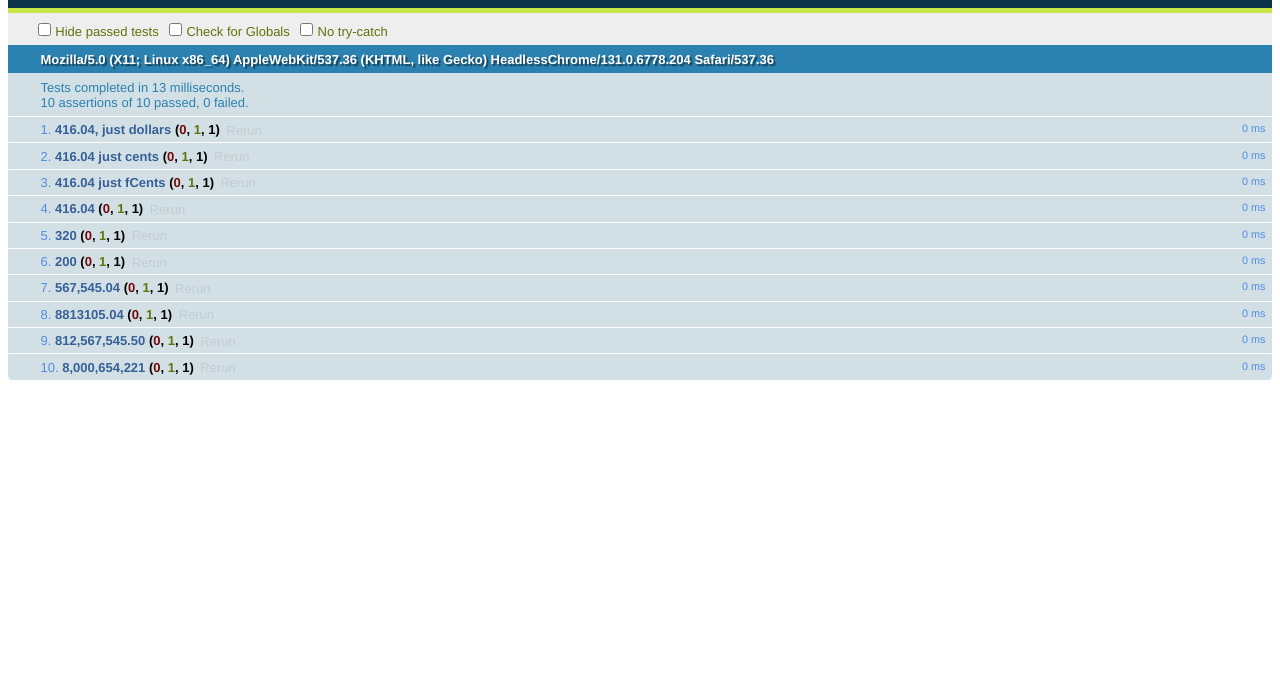
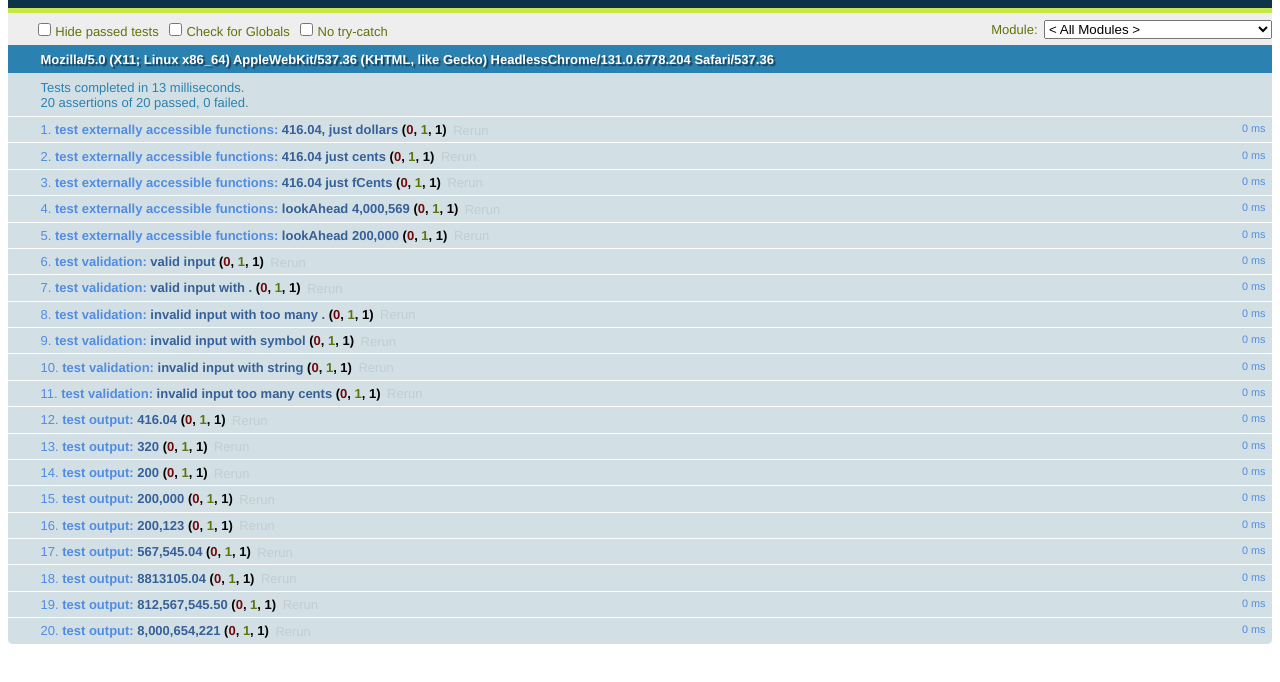
Before and after one commit to ginjaninja/currency2string, a plain HTML site: page qunit.html in a window 1280 px wide. Shown: the part 48-730 px from the top of the page. Drawn offline with Linux system fonts and the light colour scheme.

Commit message:
Updated to revisions in master

```diff
--- a/js/cc.js
+++ b/js/cc.js
@@ -1,12 +1,13 @@
-//convert number to char array
-//reverse array so when start from the front know which position # is in
-//use dictionaries to match each position-number to string
-//2523.04
-
-
-function num2String(number){
+/**
+currency2string
+author: Shannon McAvoy (Raymond)
+currency2string allows you to convert a numerical value into a currency string. See qunit tests for examples.
+Use num2String.valid to check the validity of the input.
+**/
+function num2String(input){
   //setup functions
-  number = number;
+  number = input;
+  valid = validInput(number);
   numArr = splitCents(number);
   dollars = numArr[0];
   cents = numArr[1];
@@ -16,6 +17,8 @@ function num2String(number){
   this.cents = cents;
   this.fCents = fCents;
   this.output = output;
+  this.valid = valid;
+  this.lookAhead = lookAhead;
 
   function splitCents(number){
     return number.toString().replace(/,/g, "").split(".");
@@ -26,6 +29,30 @@ function num2String(number){
     }
     return "";
   }
+
+	function validInput(input){
+		input = input.replace(/,/g, "");
+        if(input.toString().length <= 15 && input.match(/^\d{1,15}(\.\d{2}){0,1}$/gm)){
+          return true;
+        }else{
+          return false;
+        }
+    }
+
+	function lookAhead(currentPos, arr){
+		var p = currentPos;
+		var numSet = "";
+		for(var x=0;x<3;x++){
+			if(arr[p+x]){
+				numSet += arr[p+x].toString();
+			}
+		}
+		if(numSet.match('000')){
+			return true;
+		}else{
+			return false;
+		}
+	}
 
   function transNum(){
     var str = "";
@@ -39,8 +66,15 @@ function num2String(number){
         //this is ones
         var o = oNum[parseInt(dArr[i], 0)];
         //is this is an order of magnitude?
-        if(i/3 > 0 && o != ""){
-          o = o + " " + mNum[i/3];
+        if(i/3 > 0){
+			//if this set is 000, don't add label
+			if(!lookAhead(i, dArr)){
+				if(o === ""){
+					o = mNum[i/3];
+				}else{
+					o = o + " " + mNum[i/3];
+				}
+			}
         }
         //remove spaces
         if(o != ""){
@@ -87,6 +121,7 @@ function num2String(number){
     return str;
   }
 
+
   /** Object that stores position of label and label when converting **/
   function tTrans(position, label){
     this.position = position;
@@ -98,7 +133,7 @@ function num2String(number){
     if(fCents()){
       return transNum() + "and " + fCents() + " " + currency;
     }else{
-      return transNum() + " " + currency;
+      return transNum().trim() + " " + currency;
     }
   }
 
--- a/qunit.html
+++ b/qunit.html
@@ -9,54 +9,108 @@
   <script type="text/javascript" src="js/jquery-1.10.2.min.js"></script>
   <script type="text/javascript" src="js/qunit-1.12.0.js"></script>
   <script type="text/javascript">
-  	test("416.04, just dollars", function(){
-      var n = new num2String(416.04);
+  	module("test externally accessible functions");
+	test("416.04, just dollars", function(){
+      var n = new num2String("416.04");
       equal(n.dollars, 416, "Successfully returned dollars");
     });
 
     test("416.04 just cents", function(){
-      var n = new num2String(416.04);
+      var n = new num2String("416.04");
       equal(n.cents, 04, "Successfully returned cents");
     });
 
     test("416.04 just fCents", function(){
-      var n = new num2String(416.04);
+      var n = new num2String("416.04");
       equal(n.fCents(), "04/100", "Successfully returned fCents");
     });
 
+	test("lookAhead 4,000,569", function(){
+      var n = new num2String("4,000,569");
+      ok(n.lookAhead(3, n.dollars.split("").reverse()), "Successfully returned true");
+    });
+
+	test("lookAhead 200,000", function(){
+      var n = new num2String("200,000");
+      equal(n.lookAhead(3, n.dollars.split("").reverse()), false, "Successfully returned false");
+    });
+
+	module("test validation");
+	test("valid input", function(){
+		var n = new num2String("444");
+		ok(n.valid, "444 is a valid input");
+	});
+
+	test("valid input with .", function(){
+		var n = new num2String("444.04");
+		ok(n.valid, "444.04 is a valid input");
+	});
+
+	test("invalid input with too many .", function(){
+		var n = new num2String("44..50");
+		strictEqual(n.valid, false, "44..50 is not valid input");
+	});
+
+	test("invalid input with symbol", function(){
+		var n = new num2String("44%");
+		strictEqual(n.valid, false, "44% is not valid input");
+	});
+
+	test("invalid input with string", function(){
+		var n = new num2String("44rr4");
+		strictEqual(n.valid, false, "44rr4 is not valid input");
+	});
+
+	test("invalid input too many cents", function(){
+		var n = new num2String("444.440");
+		strictEqual(n.valid, false, "444.440 is not valid input");
+	});
+
+
+	module("test output");
     test("416.04", function(){
-  		var n = new num2String(416.04);
-  		equal(n.output(), "four hundred sixteen and 04/100 dollars", "Successfully converted 416.04");
+  		var n = new num2String("416.04");
+  		equal(n.output(), "four hundred sixteen and 04/100 dollars", n.output());
   	});
 
   	test("320", function(){
-  		var n = new num2String(320);
-  		equal(n.output(), "three hundred twenty dollars", "Successfully converted 320");
+  		var n = new num2String("320");
+  		equal(n.output(), "three hundred twenty dollars", n.output());
   	});
 
     test("200", function(){
-      var n = new num2String(200);
-      equal(n.output(), "two hundred dollars", "Successfully converted 200");
+      var n = new num2String("200");
+      equal(n.output(), "two hundred dollars", n.output());
+    });
+
+	test("200,000", function(){
+      var n = new num2String("200,000");
+      equal(n.output(), "two hundred thousand dollars", n.output());
+    });
+
+	test("200,123", function(){
+      var n = new num2String("200,123");
+      equal(n.output(), "two hundred thousand one hundred twenty-three dollars", n.output());
     });
 
     test("567,545.04", function(){
       var n = new num2String("567,545.04");
-      equal(n.output(), "five hundred sixty-seven thousand five hundred forty-five and 04/100 dollars", "Successfully converted 67,545.04");
+      equal(n.output(), "five hundred sixty-seven thousand five hundred forty-five and 04/100 dollars", n.output());
     });
 
     test("8813105.04", function(){
-      var n = new num2String(8813105.04);
-      equal(n.output(), "eight million eight hundred thirteen thousand one hundred five and 04/100 dollars", "Successfully converted 8813105.04");
+      var n = new num2String("8813105.04");
+      equal(n.output(), "eight million eight hundred thirteen thousand one hundred five and 04/100 dollars", n.output());
     });
 
     test("812,567,545.50", function(){
       var n = new num2String("812,567,545.50");
-      equal(n.output(), "eight hundred twelve million five hundred sixty-seven thousand five hundred forty-five and 50/100 dollars", "Successfully converted 812,567,545.04");
+      equal(n.output(), "eight hundred twelve million five hundred sixty-seven thousand five hundred forty-five and 50/100 dollars", n.output());
     });
 
     test("8,000,654,221", function(){
       var n = new num2String("8,000,654,221");
-      equal(n.output(), "eight billion six hundred fifty-four thousand two hundred twenty-one  dollars", "Successfully converted 8,000,654,221");
+      equal(n.output(), "eight billion six hundred fifty-four thousand two hundred twenty-one dollars", n.output());
     });
   </script>
 
```
Also changed, not shown: demo.html (+3 -11 lines).
